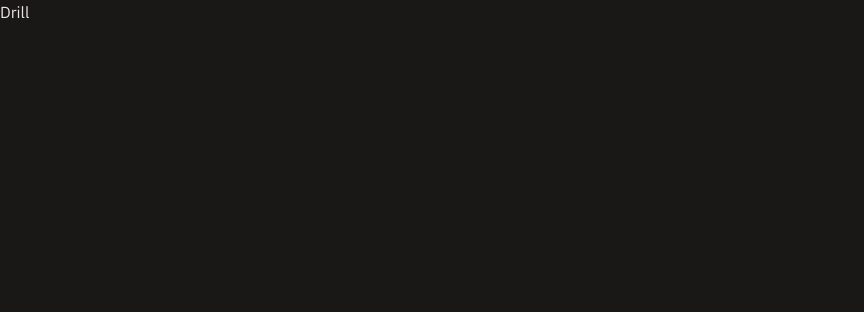
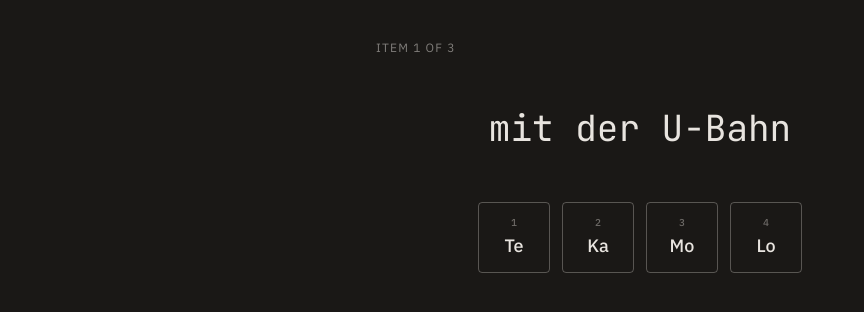
Before and after one commit to AleHundred/deutsch-lernen, a React (Vite) app: page / in a window 1280 px wide. Both pictures are taken after a click on the button "Start". Shown: the top 312 px of the page, without its empty margins (0-864 px from the left). Built offline with nearby package versions, Linux system fonts and the light colour scheme.

Commit message:
ui: drill session, prompt, feedback

```diff
--- /dev/null
+++ b/src/ui/DrillPrompt.tsx
@@ -0,0 +1,18 @@
+import { SlotButtons } from "./components/SlotButtons";
+import type { Slot } from "../drills/generators/slotClassification";
+
+interface Props {
+  phrase: string;
+  onAnswer: (slot: Slot) => void;
+}
+
+export function DrillPrompt({ phrase, onAnswer }: Props) {
+  return (
+    <div className="flex flex-col items-center gap-12">
+      <div className="font-mono text-4xl text-center leading-snug">
+        {phrase}
+      </div>
+      <SlotButtons onAnswer={onAnswer} />
+    </div>
+  );
+}
--- a/src/ui/DrillSession.tsx
+++ b/src/ui/DrillSession.tsx
@@ -1,3 +1,138 @@
+import { useState, useEffect, useRef, useCallback } from "react";
+import { useNavigate } from "react-router-dom";
+import { useSessionStore } from "../state/session";
+import { DrillPrompt } from "./DrillPrompt";
+import { SlotButtons } from "./components/SlotButtons";
+import {
+  generateSlotClassification,
+  type Slot,
+} from "../drills/generators/slotClassification";
+import type { EvaluationResult } from "../drills/types";
+
 export function DrillSession() {
-  return <div>Drill</div>;
+  const navigate = useNavigate();
+  const items = useSessionStore((s) => s.items);
+  const currentIndex = useSessionStore((s) => s.currentIndex);
+  const answerCurrent = useSessionStore((s) => s.answerCurrent);
+  const advance = useSessionStore((s) => s.advance);
+  const finish = useSessionStore((s) => s.finish);
+
+  const [result, setResult] = useState<EvaluationResult | null>(null);
+  const [userAnswer, setUserAnswer] = useState<Slot | null>(null);
+  const promptStartRef = useRef<number>(Date.now());
+
+  useEffect(() => {
+    if (items.length === 0) navigate("/", { replace: true });
+  }, [items.length, navigate]);
+
+  useEffect(() => {
+    promptStartRef.current = Date.now();
+  }, [currentIndex]);
+
+  const item = items[currentIndex];
+
+  const handleAnswer = useCallback(
+    async (slot: Slot) => {
+      if (result !== null) return;
+      const rtMs = Date.now() - promptStartRef.current;
+      setUserAnswer(slot);
+      const r = await answerCurrent(slot, rtMs);
+      setResult(r);
+    },
+    [result, answerCurrent],
+  );
+
+  const handleNext = useCallback(async () => {
+    if (result === null) return;
+    const isLast = currentIndex + 1 >= items.length;
+    advance();
+    setResult(null);
+    setUserAnswer(null);
+    if (isLast) {
+      await finish();
+      navigate("/summary");
+    }
+  }, [result, currentIndex, items.length, advance, finish, navigate]);
+
+  useEffect(() => {
+    if (result === null) return;
+    const handler = (e: KeyboardEvent) => {
+      if (e.key === "Enter" || e.key === " ") {
+        e.preventDefault();
+        void handleNext();
+      }
+    };
+    window.addEventListener("keydown", handler);
+    return () => window.removeEventListener("keydown", handler);
+  }, [result, handleNext]);
+
+  if (!item) return null;
+
+  const prompt = generateSlotClassification(item);
+  const total = items.length;
+  const position = currentIndex + 1;
+  const isLast = position === total;
+
+  return (
+    <div className="min-h-screen flex flex-col max-w-xl mx-auto px-6 py-10">
+      <div className="text-xs uppercase tracking-widest text-text/50 mb-12">
+        Item {position} of {total}
+      </div>
+
+      {result === null ? (
+        <DrillPrompt phrase={prompt.phrase} onAnswer={handleAnswer} />
+      ) : (
+        <div className="flex flex-col items-center gap-10">
+          <div className="font-mono text-4xl text-center leading-snug">
+            {prompt.phrase}
+          </div>
+          <SlotButtons
+            onAnswer={() => {}}
+            disabled
+            correctSlot={prompt.correctAnswer}
+            userAnswer={userAnswer ?? undefined}
+          />
+          <div className="w-full flex flex-col gap-5 items-center">
+            <div
+              className={`text-xl ${
+                result.correct ? "text-accent" : "text-red-400"
+              }`}
+            >
+              {result.correct ? "✓" : "✗"} {result.correctAnswer}
+            </div>
+            {prompt.disambiguationNote && (
+              <div className="text-sm text-text/70 text-center max-w-md">
+                {prompt.disambiguationNote}
+              </div>
+            )}
+            {prompt.examples && prompt.examples.length > 0 && (
+              <div className="border-t border-text/10 pt-5 w-full">
+                <div className="text-xs uppercase tracking-widest text-text/50 mb-3 text-center">
+                  Compare
+                </div>
+                <ul className="space-y-2">
+                  {prompt.examples.map((ex, i) => (
+                    <li
+                      key={i}
+                      className="flex justify-center gap-4 font-mono text-sm"
+                    >
+                      <span>{ex.phrase}</span>
+                      <span className="text-text/50">→ {ex.slot}</span>
+                    </li>
+                  ))}
+                </ul>
+              </div>
+            )}
+          </div>
+          <button
+            onClick={handleNext}
+            className="bg-accent text-bg font-medium px-6 py-3 rounded hover:opacity-90"
+          >
+            {isLast ? "Finish →" : "Next →"}
+          </button>
+          <div className="text-xs text-text/40">Enter or Space</div>
+        </div>
+      )}
+    </div>
+  );
 }
--- /dev/null
+++ b/src/ui/components/SlotButtons.tsx
@@ -0,0 +1,61 @@
+import { useEffect } from "react";
+import type { Slot } from "../../drills/generators/slotClassification";
+
+const SLOTS: readonly Slot[] = ["Te", "Ka", "Mo", "Lo"];
+
+interface Props {
+  onAnswer: (slot: Slot) => void;
+  disabled?: boolean;
+  correctSlot?: Slot;
+  userAnswer?: Slot;
+}
+
+export function SlotButtons({
+  onAnswer,
+  disabled,
+  correctSlot,
+  userAnswer,
+}: Props) {
+  useEffect(() => {
+    if (disabled) return;
+    const handler = (e: KeyboardEvent) => {
+      const idx = ["1", "2", "3", "4"].indexOf(e.key);
+      if (idx >= 0) {
+        e.preventDefault();
+        onAnswer(SLOTS[idx]!);
+      }
+    };
+    window.addEventListener("keydown", handler);
+    return () => window.removeEventListener("keydown", handler);
+  }, [disabled, onAnswer]);
+
+  return (
+    <div className="flex gap-3 justify-center">
+      {SLOTS.map((slot, i) => {
+        const isCorrect = correctSlot === slot;
+        const isWrongPick = userAnswer === slot && !isCorrect;
+        let stateClass = "border-text/30 hover:border-accent hover:text-accent";
+        if (isCorrect) {
+          stateClass = "bg-accent/20 border-accent text-accent";
+        } else if (isWrongPick) {
+          stateClass = "border-red-500/70 text-red-400";
+        } else if (disabled) {
+          stateClass = "border-text/15 text-text/40";
+        }
+        return (
+          <button
+            key={slot}
+            onClick={() => !disabled && onAnswer(slot)}
+            disabled={disabled}
+            className={`min-w-[4.5rem] px-4 py-3 rounded font-medium text-lg border transition-colors ${stateClass}`}
+          >
+            <span className="text-[10px] text-text/40 block mb-0.5">
+              {i + 1}
+            </span>
+            {slot}
+          </button>
+        );
+      })}
+    </div>
+  );
+}
```
